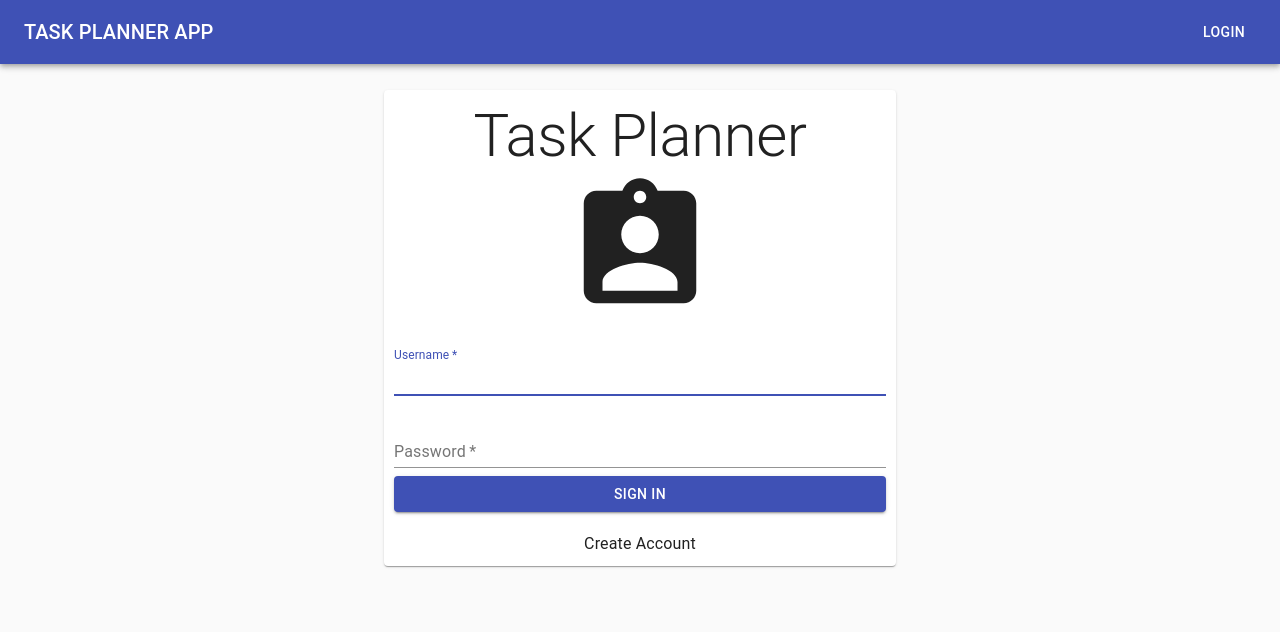
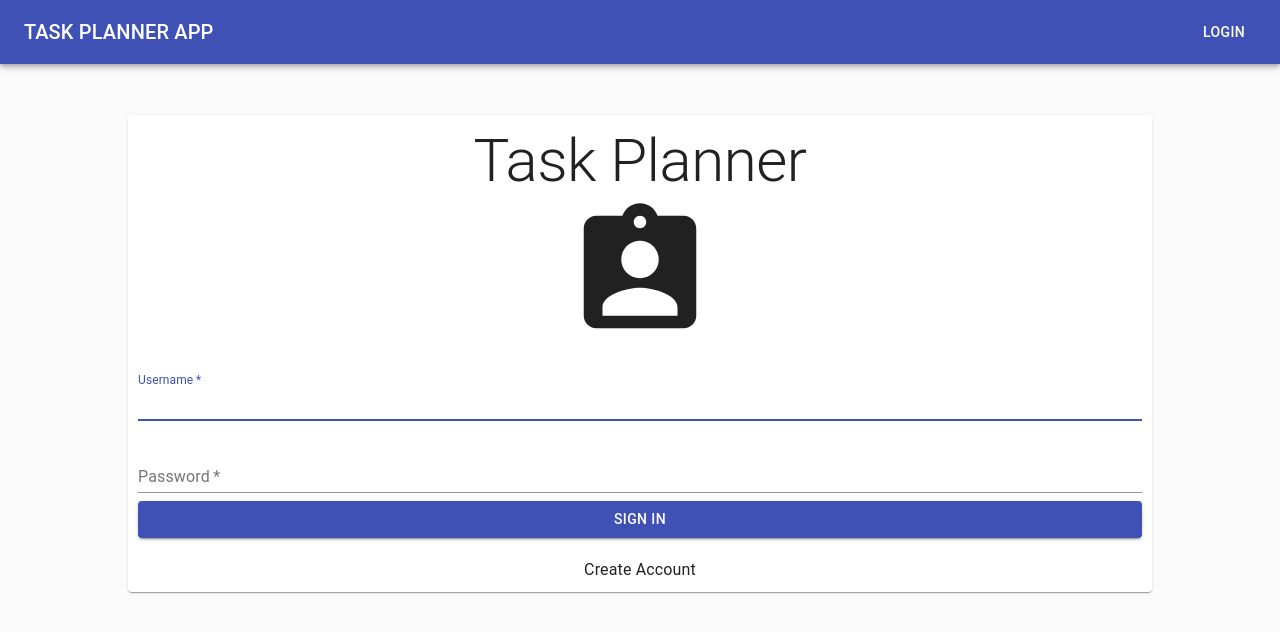
Before and after one commit to villate13/IETI-lab05-TaskPlannerPWA, a React (Create React App) app: page / in a window 1280 px wide. Shown: the top 632 px of the page. Built offline with nearby package versions, Linux system fonts and the light colour scheme.

Commit message:
correccion margen

```diff
--- a/src/components/home/CardTask.js
+++ b/src/components/home/CardTask.js
@@ -20,8 +20,7 @@ import CancelIcon from '@material-ui/icons/Cancel';
 
 const useStyles = makeStyles((theme) => ({
     root: {
-        maxWidth: 1000,
-        padding: 10,
+        maxWidth: 600,
         margin: 20,
     },
     media: {
--- a/src/components/home/Home.css
+++ b/src/components/home/Home.css
@@ -1,5 +1,5 @@
 .layout {
-    width: 40%;
+    width: 80%;
     display: block;
     margin-left: auto;
     margin-right: auto;
--- a/src/components/home/Home.js
+++ b/src/components/home/Home.js
@@ -9,8 +9,9 @@ class Home extends Component {
 
     constructor(props) {
         super(props);
-        this.state = { isLoggedIn: localStorage.isLoggedIn,
-        items:[
+        this.state = {
+            isLoggedIn: localStorage.isLoggedIn,
+            items: [
                 {
                     "description": "Implement login view ",
                     "responsible": {
@@ -39,7 +40,8 @@ class Home extends Component {
                     "dueDate": 156464645646
                 }
 
-        ]};
+            ]
+        };
     }
 
     render() {
@@ -54,9 +56,12 @@ class Home extends Component {
 
         return (
             <Fragment>
+                <div className="div_center">
                     <div className="layout">
                         <TodoCard items={this.state.items} />
                     </div>
+                </div>
+
             </Fragment>
         );
 
--- a/src/components/login/Login.css
+++ b/src/components/login/Login.css
@@ -1,5 +1,5 @@
 .layout {
-    width: 40%;
+    max-width: 80%;
     display: block;
     margin-left: auto;
     margin-right: auto;
@@ -19,5 +19,5 @@
 }
 
 .submit {
-    marginTop: 10px;
+    margintop: 10px;
 }
```
Lines whose indentation alone changed are shown as unchanged.
